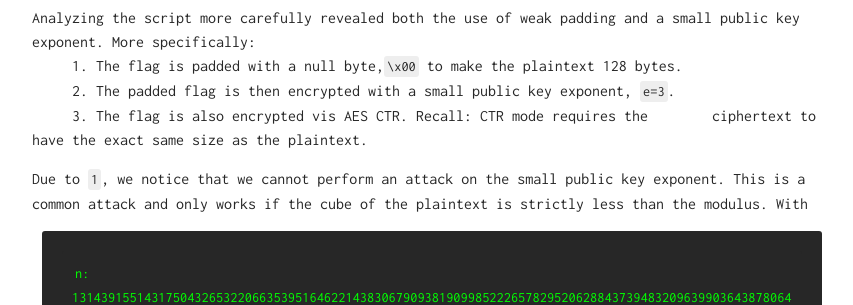
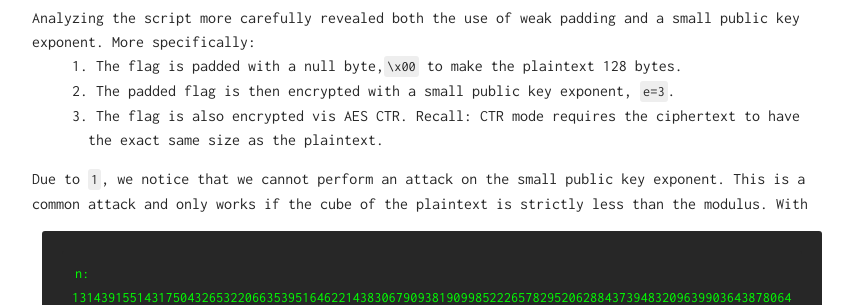
Before and after one commit to drtychai/drtychai.github.io, a Jekyll site: the page built from _posts/hxp-2018/2018-12-09-hxp-crypto.md, in a window 1280 px wide. Shown: the part 1018-1323 px from the top of the page, without its empty margins (208-1061 px from the left). Built offline with Jekyll 4.4.1, drawn with Linux system fonts in a browser that asks for light colours.

Commit message:
updated formatting

```diff
--- a/_posts/hxp-2018/2018-12-09-hxp-crypto.md
+++ b/_posts/hxp-2018/2018-12-09-hxp-crypto.md
@@ -33,7 +33,7 @@ Immediately we notice that the flag is encrypted in two independent ways; one vi
 Analyzing the script more carefully revealed both the use of weak padding and a small public key exponent. More specifically:
 <br>&nbsp;&nbsp;&nbsp;&nbsp; 1. The flag is padded with a null byte,`\x00` to make the plaintext 128 bytes.
 <br>&nbsp;&nbsp;&nbsp;&nbsp; 2. The padded flag is then encrypted with a small public key exponent, `e=3`.
-<br>&nbsp;&nbsp;&nbsp;&nbsp; 3. The flag is also encrypted vis AES CTR. Recall: CTR mode requires the &nbsp;&nbsp;&nbsp;&nbsp;&nbsp;&nbsp;&nbsp;ciphertext to have the exact same size as the plaintext.
+<br>&nbsp;&nbsp;&nbsp;&nbsp; 3. The flag is also encrypted vis AES CTR. Recall: CTR mode requires the ciphertext to have &nbsp;&nbsp;&nbsp;&nbsp;&nbsp;&nbsp;&nbsp;the exact same size as the plaintext.
 
 Due to `1`, we notice that we cannot perform an attack on the small public key exponent. This is a common attack and only works if the cube of the plaintext is strictly less than the modulus. With
 
```
